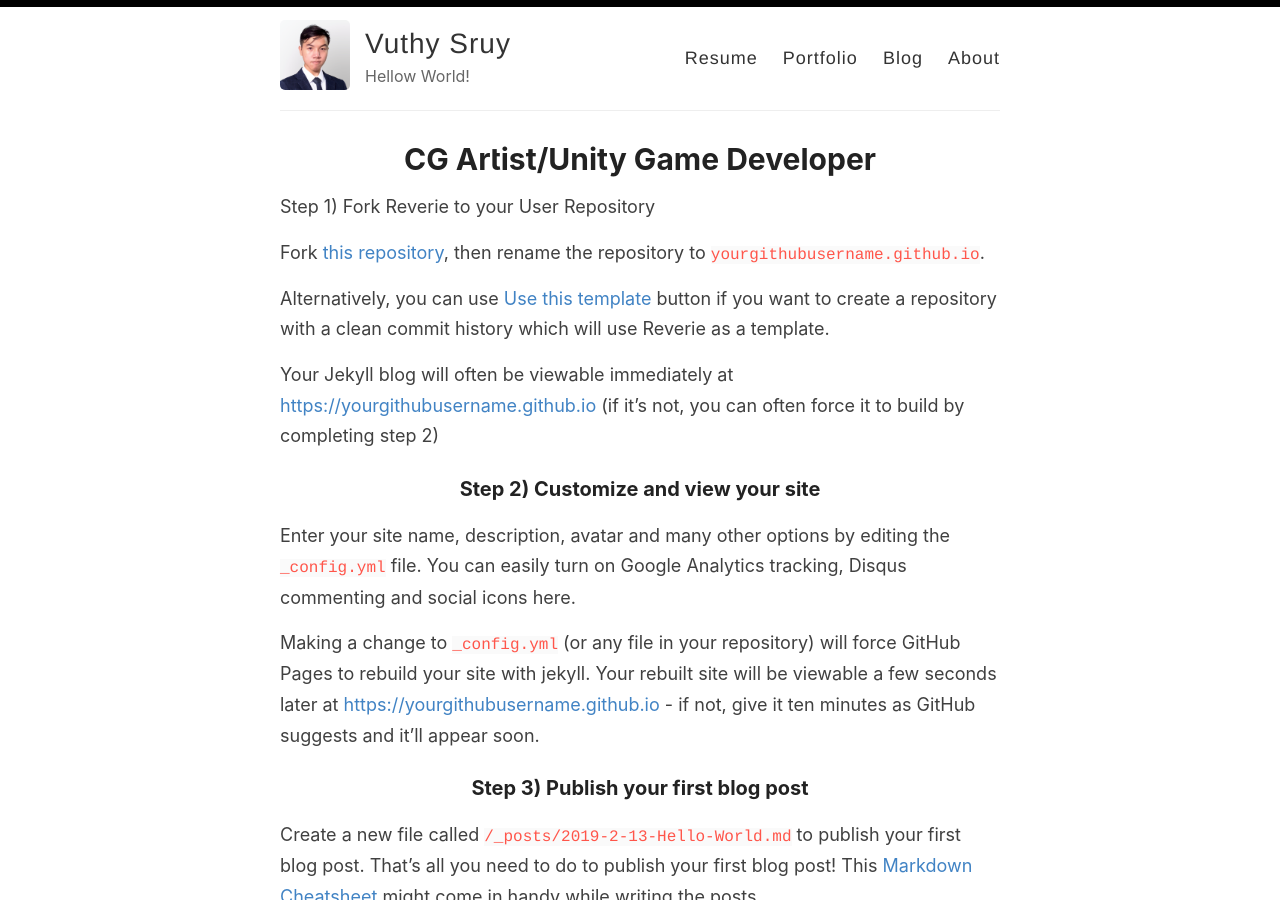
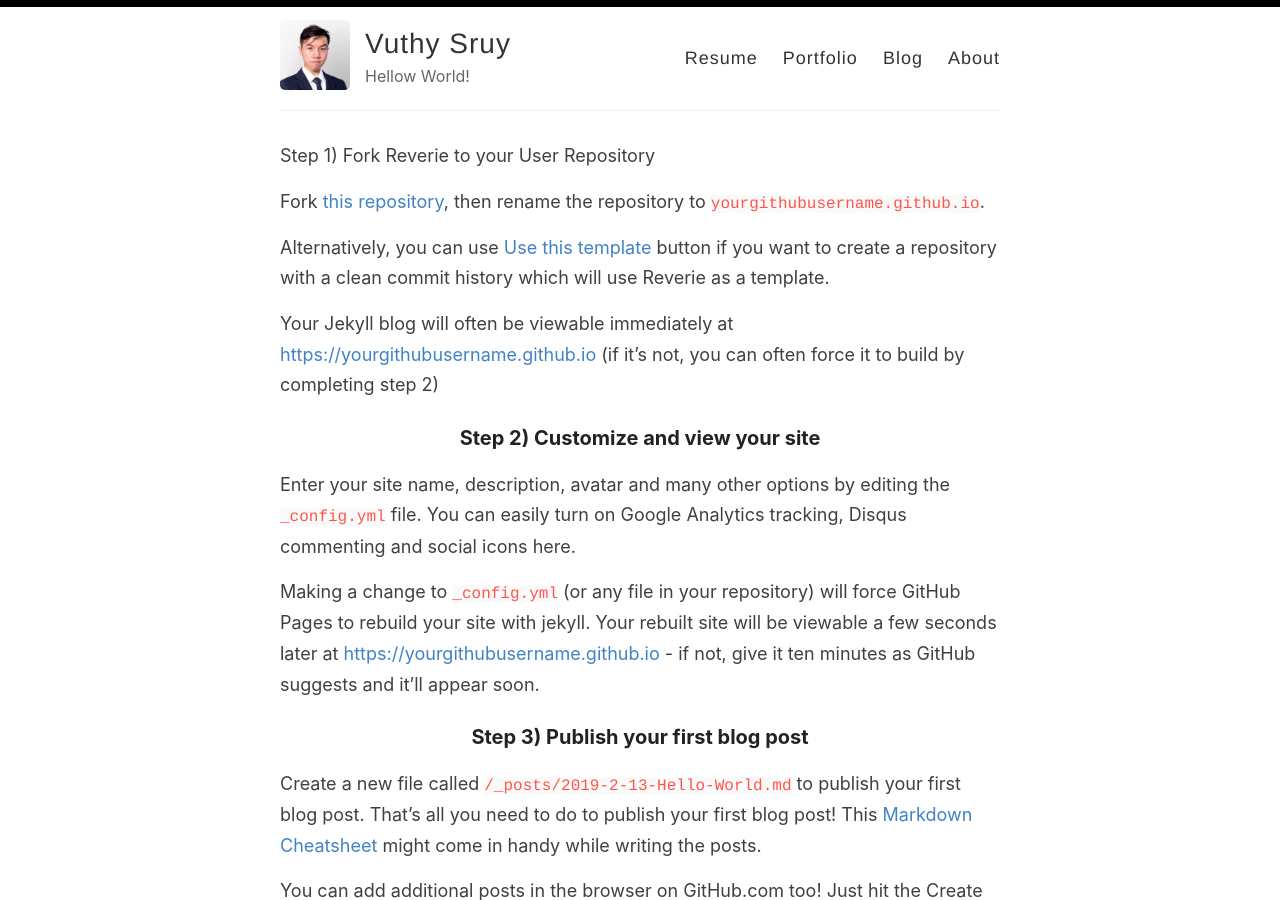
Before and after one commit to VuthySruy/VuthySruy.github.io, a Jekyll site: the page built from _pages/getting-started.md, in a window 1280 px wide and 900 px high. Built offline with Jekyll 4.4.1, drawn with Linux system fonts in a browser that asks for light colours; our own code applies the rules of GitHub Pages for plain Markdown files.

Commit message:
Update getting-started.md

```diff
--- a/_pages/getting-started.md
+++ b/_pages/getting-started.md
@@ -1,9 +1,3 @@
----
-layout: page
-title: CG Artist/Unity Game Developer
-permalink: /getting-started/
----
-
 Step 1) Fork Reverie to your User Repository
 
 Fork [this repository](https://github.com/amitmerchant1990/reverie), then rename the repository to `yourgithubusername.github.io`.
```
